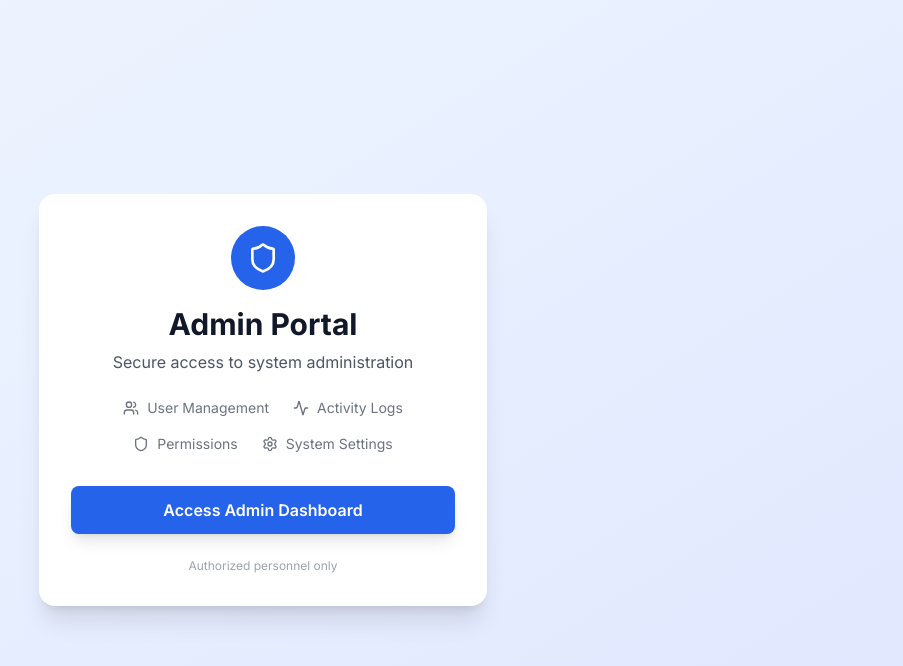
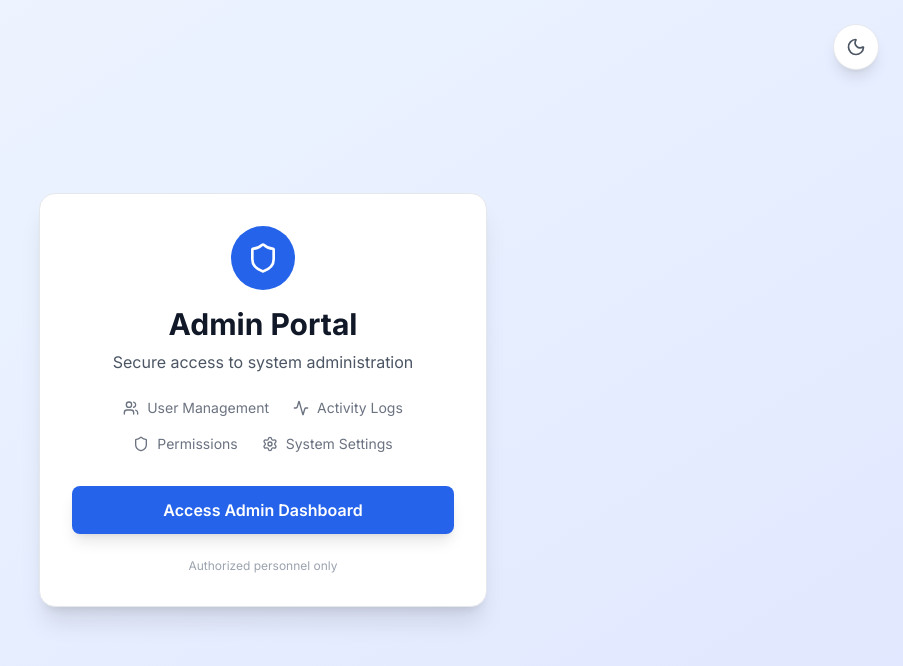
Before and after one commit to Kilros0817/tb_admin, a Next.js app: page / in a window 1280 px wide. Shown: the top 666 px of the page, without its empty margins (377-1280 px from the left). Built offline with nearby package versions, Linux system fonts and the light colour scheme.

Commit message:
Add dark mode to home page

```diff
--- a/app/page.tsx
+++ b/app/page.tsx
@@ -1,29 +1,65 @@
 'use client';
 
 import { useRouter } from 'next/navigation';
-import { useEffect } from 'react';
-import { Shield, Users, Activity, Settings } from 'lucide-react';
+import { useEffect, useState } from 'react';
+import { Shield, Users, Activity, Settings, Sun, Moon } from 'lucide-react';
 
 export default function Home() {
   const router = useRouter();
+  const [theme, setTheme] = useState('light');
+
+  // Initialize theme from localStorage or system preference
+  useEffect(() => {
+    const savedTheme = localStorage.getItem('theme');
+    const systemTheme = window.matchMedia('(prefers-color-scheme: dark)').matches ? 'dark' : 'light';
+    const initialTheme = savedTheme || systemTheme;
+    setTheme(initialTheme);
+  }, []);
+
+  // Apply theme changes
+  useEffect(() => {
+    if (theme === 'dark') {
+      document.documentElement.classList.add('dark');
+    } else {
+      document.documentElement.classList.remove('dark');
+    }
+    localStorage.setItem('theme', theme);
+  }, [theme]);
+
+  const toggleTheme = () => {
+    setTheme(theme === 'light' ? 'dark' : 'light');
+  };
 
   const handleAdminAccess = () => {
     router.push('/admin');
   };
 
   return (
-    <div className="min-h-screen bg-gradient-to-br from-blue-50 to-indigo-100 flex items-center justify-center p-4">
-      <div className="max-w-md w-full bg-white rounded-2xl shadow-xl p-8 text-center">
+    <div className="min-h-screen bg-gradient-to-br from-blue-50 to-indigo-100 dark:from-gray-900 dark:to-gray-800 flex items-center justify-center p-4 transition-colors duration-200">
+      {/* Theme Toggle Button */}
+      <button
+        onClick={toggleTheme}
+        className="fixed top-6 right-6 p-3 rounded-full bg-white dark:bg-gray-800 shadow-lg hover:shadow-xl transition-all duration-200 border border-gray-200 dark:border-gray-700"
+        title={`Switch to ${theme === 'light' ? 'dark' : 'light'} mode`}
+      >
+        {theme === 'light' ? (
+          <Moon className="w-5 h-5 text-gray-600" />
+        ) : (
+          <Sun className="w-5 h-5 text-yellow-500" />
+        )}
+      </button>
+
+      <div className="max-w-md w-full bg-white dark:bg-gray-800 rounded-2xl shadow-xl p-8 text-center border border-gray-200 dark:border-gray-700 transition-colors duration-200">
         <div className="mb-6">
-          <div className="w-16 h-16 bg-blue-600 rounded-full flex items-center justify-center mx-auto mb-4">
+          <div className="w-16 h-16 bg-blue-600 dark:bg-blue-500 rounded-full flex items-center justify-center mx-auto mb-4 transition-colors duration-200">
             <Shield className="w-8 h-8 text-white" />
           </div>
-          <h1 className="text-3xl font-bold text-gray-900 mb-2">Admin Portal</h1>
-          <p className="text-gray-600">Secure access to system administration</p>
+          <h1 className="text-3xl font-bold text-gray-900 dark:text-white mb-2 transition-colors duration-200">Admin Portal</h1>
+          <p className="text-gray-600 dark:text-gray-300 transition-colors duration-200">Secure access to system administration</p>
         </div>
 
         <div className="space-y-4 mb-8">
-          <div className="flex items-center justify-center space-x-6 text-sm text-gray-500">
+          <div className="flex items-center justify-center space-x-6 text-sm text-gray-500 dark:text-gray-400 transition-colors duration-200">
             <div className="flex items-center space-x-2">
               <Users className="w-4 h-4" />
               <span>User Management</span>
@@ -33,7 +69,7 @@ export default function Home() {
               <span>Activity Logs</span>
             </div>
           </div>
-          <div className="flex items-center justify-center space-x-6 text-sm text-gray-500">
+          <div className="flex items-center justify-center space-x-6 text-sm text-gray-500 dark:text-gray-400 transition-colors duration-200">
             <div className="flex items-center space-x-2">
               <Shield className="w-4 h-4" />
               <span>Permissions</span>
@@ -47,12 +83,12 @@ export default function Home() {
 
         <button
           onClick={handleAdminAccess}
-          className="w-full bg-blue-600 text-white py-3 px-6 rounded-lg font-semibold hover:bg-blue-700 transition-colors duration-200 shadow-lg hover:shadow-xl transform hover:-translate-y-0.5"
+          className="w-full bg-blue-600 dark:bg-blue-500 text-white py-3 px-6 rounded-lg font-semibold hover:bg-blue-700 dark:hover:bg-blue-600 transition-all duration-200 shadow-lg hover:shadow-xl transform hover:-translate-y-0.5"
         >
           Access Admin Dashboard
         </button>
 
-        <p className="text-xs text-gray-400 mt-6">
+        <p className="text-xs text-gray-400 dark:text-gray-500 mt-6 transition-colors duration-200">
           Authorized personnel only
         </p>
       </div>
```
